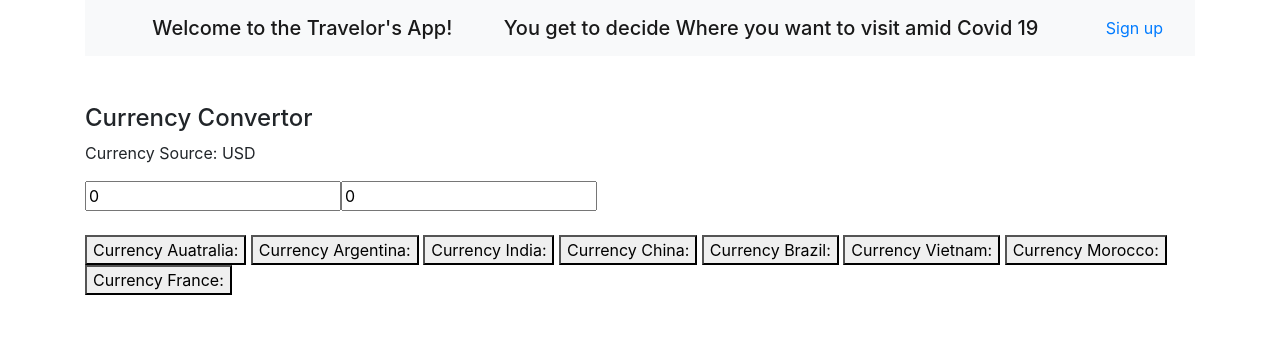
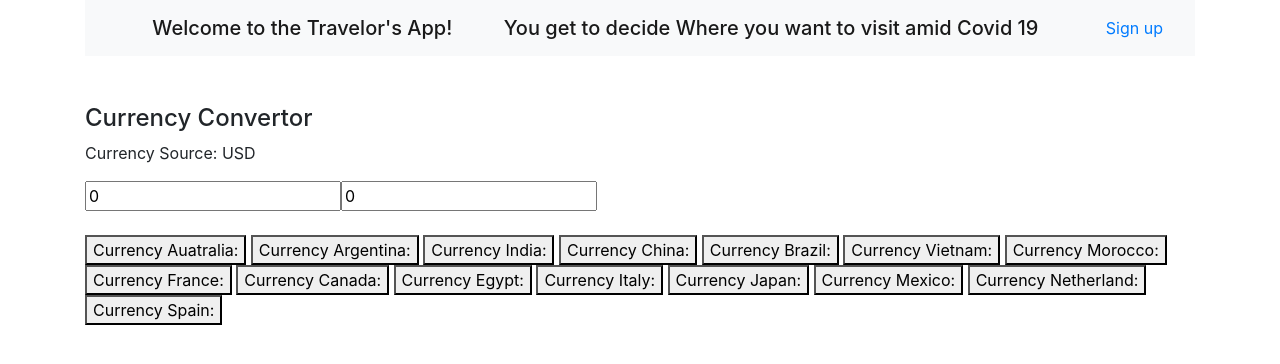
Before and after one commit to tjaved12/travelorsApp, a React (Create React App) app in the folder client/: page /Convertor in a window 1280 px wide. Shown: the top 364 px of the page. Built offline with nearby package versions, Linux system fonts and the light colour scheme; no server answers.

Commit message:
convertor stuff fixed

```diff
--- a/client/src/pages/Convertor.js
+++ b/client/src/pages/Convertor.js
@@ -13,7 +13,15 @@ class Convertor extends Component {
 		brazil: null,
 		morocco: null,
 		vietnam: null,
-    france: null,
+		france: null,
+		canada: null,
+		mexico: null,
+		egypt: null,
+		italy: null,
+		spain: null,
+		netherland: null,
+		japan: null,
+
 	total: 0,
 	userNumber: 0
 
@@ -33,7 +41,14 @@ class Convertor extends Component {
 					morocco: res.data.quotes.USDMAD,
 					brazil: res.data.quotes.USDBRL,
 					vietnam: res.data.quotes.USDVND,
-					france: res.data.quotes.USDEUR
+					france: res.data.quotes.USDEUR,
+					canada: res.data.quotes.USDCAD,
+					egypt: res.data.quotes.USDEGP,
+					italy: res.data.quotes.USDEUR,
+					mexico: res.data.quotes.USDMXN,
+					netherland: res.data.quotes.USDEUR,
+					spain: res.data.quotes.USDEUR,
+					japan: res.data.quotes.USDJPY
 				});
 			});
 	}
@@ -78,13 +93,20 @@ class Convertor extends Component {
         <input name ="total" typpe="text" placeholder="Total"value= {total} />
         <br></br><br></br>
 				<button onClick={()=> {this.checkCurrency(this.state.australia.toFixed(2))}}> Currency Auatralia: {this.state.australia !== null && this.state.australia.toFixed(2)} </button>{' '}
-				<button onClick={this.checkCurrency}> Currency Argentina: {this.state.argentina !== null && this.state.argentina.toFixed(2)} </button>{' '}
-				<button onClick={this.checkCurrencyI}> Currency India: {this.state.india !== null && this.state.india.toFixed(2)} </button>{' '}
-				<button onClick={this.checkCurrency}> Currency China: {this.state.china !== null && this.state.china.toFixed(2)} </button>{' '}
-				<button onClick={this.checkCurrency}> Currency Brazil: {this.state.brazil !== null && this.state.brazil.toFixed(2)} </button>{' '}
-				<button onClick={this.checkCurrency}> Currency Vietnam: {this.state.vietnam !== null && this.state.vietnam.toFixed(2)} </button>{' '}
-				<button onClick={this.checkCurrency}>Currency Morocco: {this.state.morocco !== null && this.state.morocco.toFixed(2)} </button>{' '}
-				<button onClick={this.checkCurrency}> Currency France: {this.state.france !== null && this.state.france.toFixed(2)} </button>{' '}
+				<button onClick={()=> {this.checkCurrency(this.state.argentina.toFixed(2))}}> Currency Argentina: {this.state.argentina !== null && this.state.argentina.toFixed(2)} </button>{' '}
+				<button onClick={()=> {this.checkCurrency(this.state.india.toFixed(2))}}> Currency India: {this.state.india !== null && this.state.india.toFixed(2)} </button>{' '}
+				<button onClick={()=> {this.checkCurrency(this.state.china.toFixed(2))}}> Currency China: {this.state.china !== null && this.state.china.toFixed(2)} </button>{' '}
+				<button onClick={()=> {this.checkCurrency(this.state.brazil.toFixed(2))}}> Currency Brazil: {this.state.brazil !== null && this.state.brazil.toFixed(2)} </button>{' '}
+				<button onClick={()=> {this.checkCurrency(this.state.vietnam.toFixed(2))}}> Currency Vietnam: {this.state.vietnam !== null && this.state.vietnam.toFixed(2)} </button>{' '}
+				<button onClick={()=> {this.checkCurrency(this.state.morocco.toFixed(2))}}>Currency Morocco: {this.state.morocco !== null && this.state.morocco.toFixed(2)} </button>{' '}
+				<button onClick={()=> {this.checkCurrency(this.state.france.toFixed(2))}}> Currency France: {this.state.france !== null && this.state.france.toFixed(2)} </button>{' '}
+				<button onClick={()=> {this.checkCurrency(this.state.canada.toFixed(2))}}> Currency Canada: {this.state.canada !== null && this.state.canada.toFixed(2)} </button>{' '}
+				<button onClick={()=> {this.checkCurrency(this.state.egypt.toFixed(2))}}> Currency Egypt: {this.state.egypt !== null && this.state.egypt.toFixed(2)} </button>{' '}
+				<button onClick={()=> {this.checkCurrency(this.state.italy.toFixed(2))}}> Currency Italy: {this.state.italy !== null && this.state.italy.toFixed(2)} </button>{' '}
+				<button onClick={()=> {this.checkCurrency(this.state.japan.toFixed(2))}}> Currency Japan: {this.state.japan !== null && this.state.japan.toFixed(2)} </button>{' '}
+				<button onClick={()=> {this.checkCurrency(this.state.mexico.toFixed(2))}}> Currency Mexico: {this.state.mexico !== null && this.state.mexico.toFixed(2)} </button>{' '}
+				<button onClick={()=> {this.checkCurrency(this.state.netherland.toFixed(2))}}> Currency Netherland: {this.state.netherland !== null && this.state.netherland.toFixed(2)} </button>{' '}
+				<button onClick={()=> {this.checkCurrency(this.state.spain.toFixed(2))}}> Currency Spain: {this.state.spain !== null && this.state.spain.toFixed(2)} </button>{' '}
 			</div>
 		);
 	}
```
